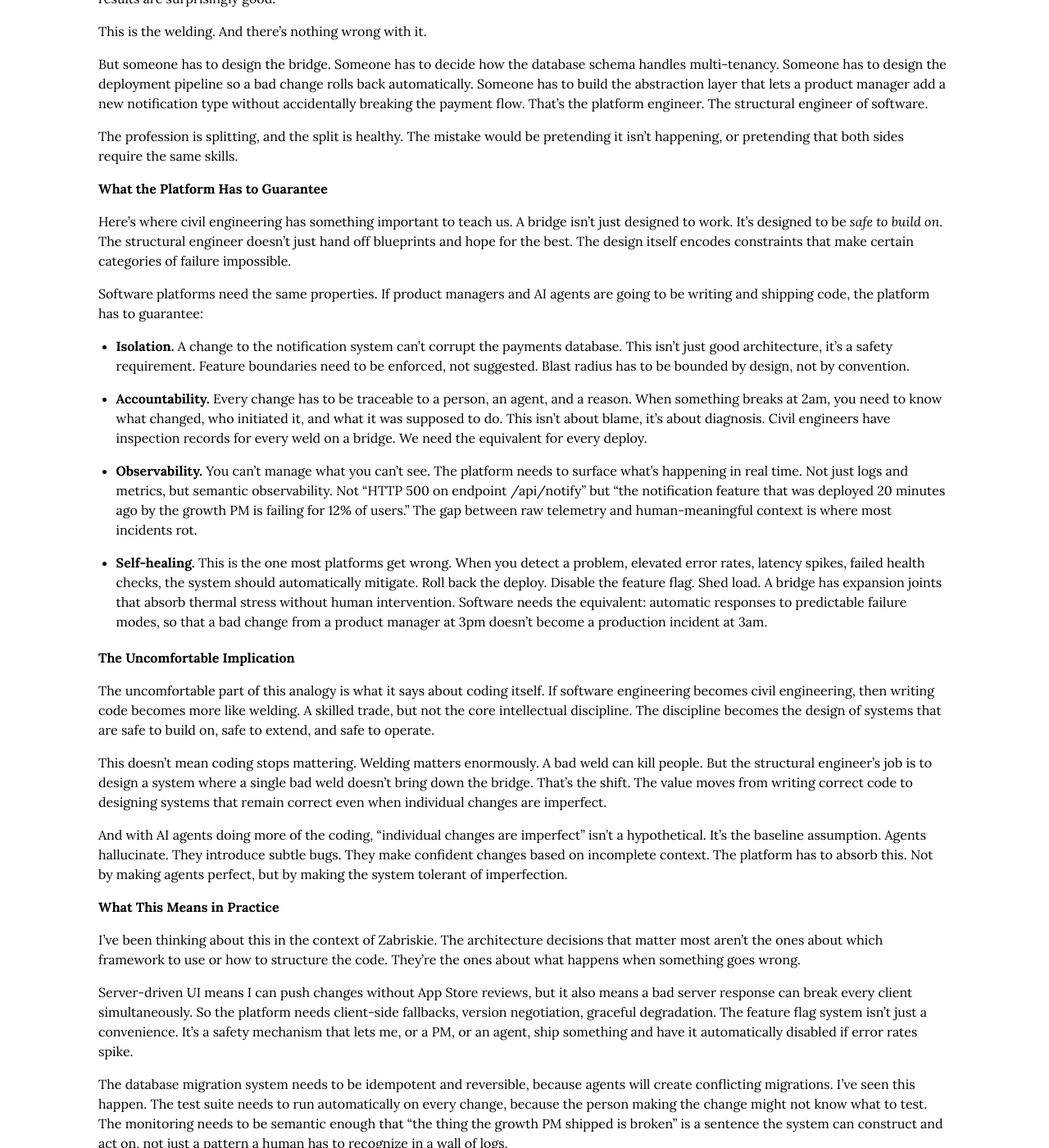
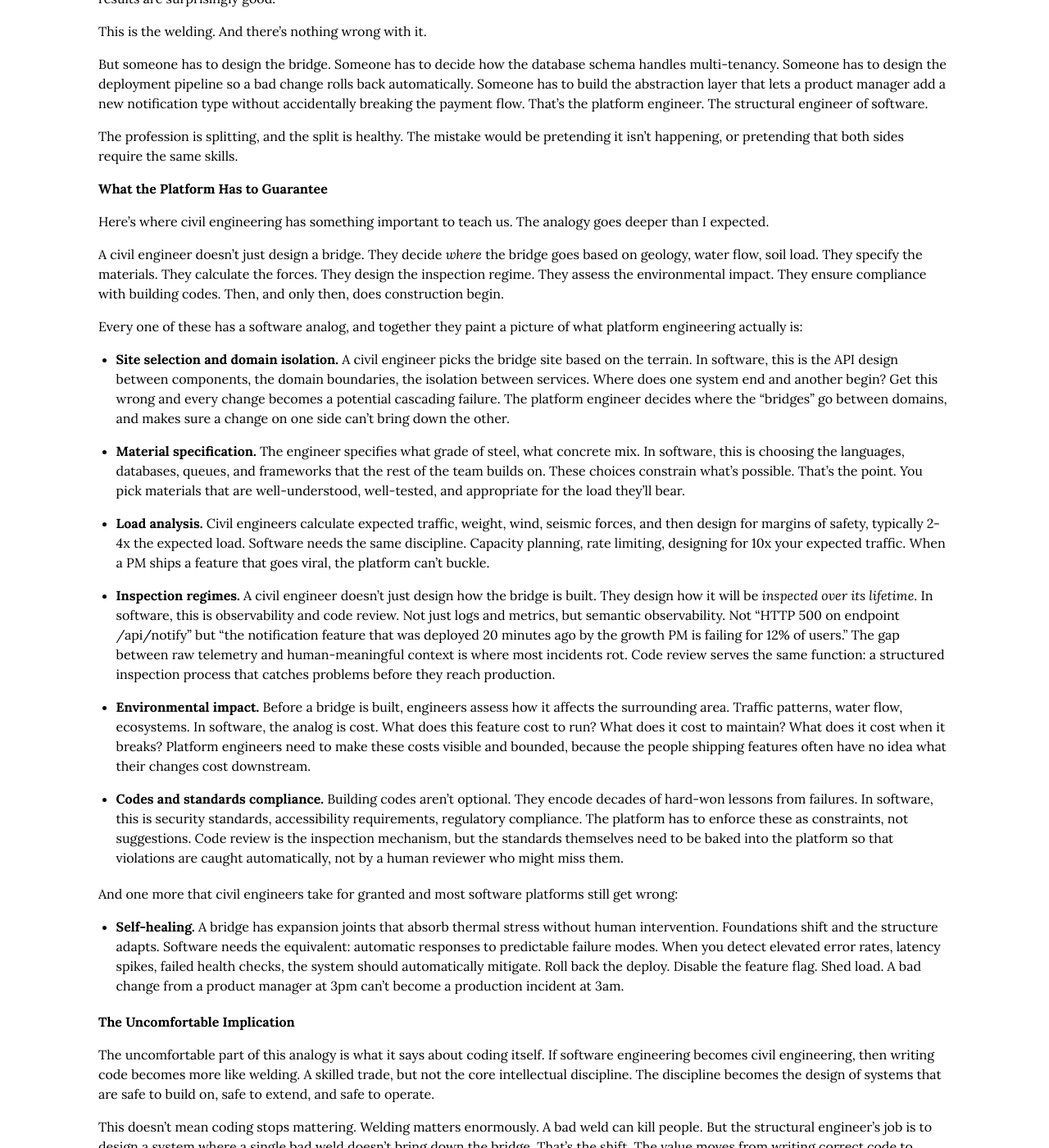
Before and after one commit to cmeiklejohn/cmeiklejohn.github.io, a Jekyll site: the page built from _posts/2026-04-01-software-engineering-is-becoming-civil-engineering.markdown, in a window 1280 px wide and 1400 px high, scrolled down 550 px. Shown: the whole window at 82% size. Built offline with Jekyll 4.4.1, drawn with Linux system fonts in a browser that asks for light colours; some web fonts are replaced.

Commit message:
Expand civil engineering analogy with full taxonomy
Site selection → domain isolation, material spec → tech choices,
load analysis → capacity planning, inspection → observability +
code review, environmental impact → cost, codes → compliance.
Self-healing stays as the capstone.

https://claude.ai/code/session_018mjBVoMgWwm8eLhnnMXsGy

```diff
--- a/_posts/2026-04-01-software-engineering-is-becoming-civil-engineering.markdown
+++ b/_posts/2026-04-01-software-engineering-is-becoming-civil-engineering.markdown
@@ -24,17 +24,27 @@ The profession is splitting, and the split is healthy. The mistake would be pret
 
 ## What the Platform Has to Guarantee
 
-Here's where civil engineering has something important to teach us. A bridge isn't just designed to work. It's designed to be *safe to build on*. The structural engineer doesn't just hand off blueprints and hope for the best. The design itself encodes constraints that make certain categories of failure impossible.
+Here's where civil engineering has something important to teach us. The analogy goes deeper than I expected.
 
-Software platforms need the same properties. If product managers and AI agents are going to be writing and shipping code, the platform has to guarantee:
+A civil engineer doesn't just design a bridge. They decide *where* the bridge goes based on geology, water flow, soil load. They specify the materials. They calculate the forces. They design the inspection regime. They assess the environmental impact. They ensure compliance with building codes. Then, and only then, does construction begin.
 
-- **Isolation.** A change to the notification system can't corrupt the payments database. This isn't just good architecture, it's a safety requirement. Feature boundaries need to be enforced, not suggested. Blast radius has to be bounded by design, not by convention.
+Every one of these has a software analog, and together they paint a picture of what platform engineering actually is:
 
-- **Accountability.** Every change has to be traceable to a person, an agent, and a reason. When something breaks at 2am, you need to know what changed, who initiated it, and what it was supposed to do. This isn't about blame, it's about diagnosis. Civil engineers have inspection records for every weld on a bridge. We need the equivalent for every deploy.
+- **Site selection and domain isolation.** A civil engineer picks the bridge site based on the terrain. In software, this is the API design between components, the domain boundaries, the isolation between services. Where does one system end and another begin? Get this wrong and every change becomes a potential cascading failure. The platform engineer decides where the "bridges" go between domains, and makes sure a change on one side can't bring down the other.
 
-- **Observability.** You can't manage what you can't see. The platform needs to surface what's happening in real time. Not just logs and metrics, but semantic observability. Not "HTTP 500 on endpoint /api/notify" but "the notification feature that was deployed 20 minutes ago by the growth PM is failing for 12% of users." The gap between raw telemetry and human-meaningful context is where most incidents rot.
+- **Material specification.** The engineer specifies what grade of steel, what concrete mix. In software, this is choosing the languages, databases, queues, and frameworks that the rest of the team builds on. These choices constrain what's possible. That's the point. You pick materials that are well-understood, well-tested, and appropriate for the load they'll bear.
 
-- **Self-healing.** This is the one most platforms get wrong. When you detect a problem, elevated error rates, latency spikes, failed health checks, the system should automatically mitigate. Roll back the deploy. Disable the feature flag. Shed load. A bridge has expansion joints that absorb thermal stress without human intervention. Software needs the equivalent: automatic responses to predictable failure modes, so that a bad change from a product manager at 3pm doesn't become a production incident at 3am.
+- **Load analysis.** Civil engineers calculate expected traffic, weight, wind, seismic forces, and then design for margins of safety, typically 2-4x the expected load. Software needs the same discipline. Capacity planning, rate limiting, designing for 10x your expected traffic. When a PM ships a feature that goes viral, the platform can't buckle.
+
+- **Inspection regimes.** A civil engineer doesn't just design how the bridge is built. They design how it will be *inspected over its lifetime*. In software, this is observability and code review. Not just logs and metrics, but semantic observability. Not "HTTP 500 on endpoint /api/notify" but "the notification feature that was deployed 20 minutes ago by the growth PM is failing for 12% of users." The gap between raw telemetry and human-meaningful context is where most incidents rot. Code review serves the same function: a structured inspection process that catches problems before they reach production.
+
+- **Environmental impact.** Before a bridge is built, engineers assess how it affects the surrounding area. Traffic patterns, water flow, ecosystems. In software, the analog is cost. What does this feature cost to run? What does it cost to maintain? What does it cost when it breaks? Platform engineers need to make these costs visible and bounded, because the people shipping features often have no idea what their changes cost downstream.
+
+- **Codes and standards compliance.** Building codes aren't optional. They encode decades of hard-won lessons from failures. In software, this is security standards, accessibility requirements, regulatory compliance. The platform has to enforce these as constraints, not suggestions. Code review is the inspection mechanism, but the standards themselves need to be baked into the platform so that violations are caught automatically, not by a human reviewer who might miss them.
+
+And one more that civil engineers take for granted and most software platforms still get wrong:
+
+- **Self-healing.** A bridge has expansion joints that absorb thermal stress without human intervention. Foundations shift and the structure adapts. Software needs the equivalent: automatic responses to predictable failure modes. When you detect elevated error rates, latency spikes, failed health checks, the system should automatically mitigate. Roll back the deploy. Disable the feature flag. Shed load. A bad change from a product manager at 3pm can't become a production incident at 3am.
 
 ## The Uncomfortable Implication
 
```
